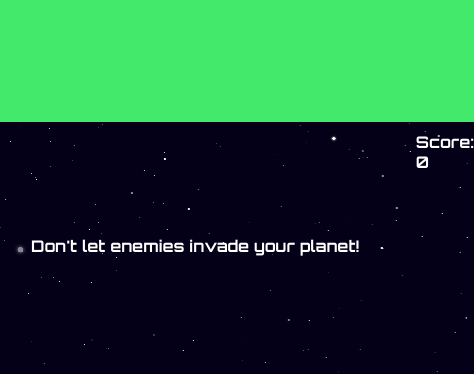
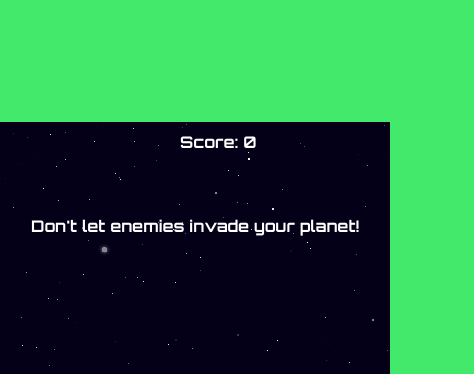
Before and after one commit to Jodecir/space-shooter-dio, a plain HTML site: page index.html in a window 390 px wide. Shown: the top 374 px of the page, 474 px wide, since content can reach past the window. Drawn offline with Linux system fonts and the light colour scheme.

Commit message:
responsiveness

```diff
--- /dev/null
+++ b/css/responsive.css
@@ -0,0 +1,10 @@
+@media screen and (max-width:700px) {
+	.score {
+		margin-left: 180px;
+	}
+
+	#main-play-area {
+		height: 600px;
+		width: 425px;
+	}
+}
--- a/index.html
+++ b/index.html
@@ -8,6 +8,7 @@
 		<meta name="author" content="Jodecir Neto">
 		<link rel="icon" href="icon/favicon.ico">
 		<link rel="stylesheet" href="css/style.css">
+    <link rel="stylesheet" href="css/responsive.css">
 		<script src="js/script.js" defer></script>
 	</head>
 	<body>
```
